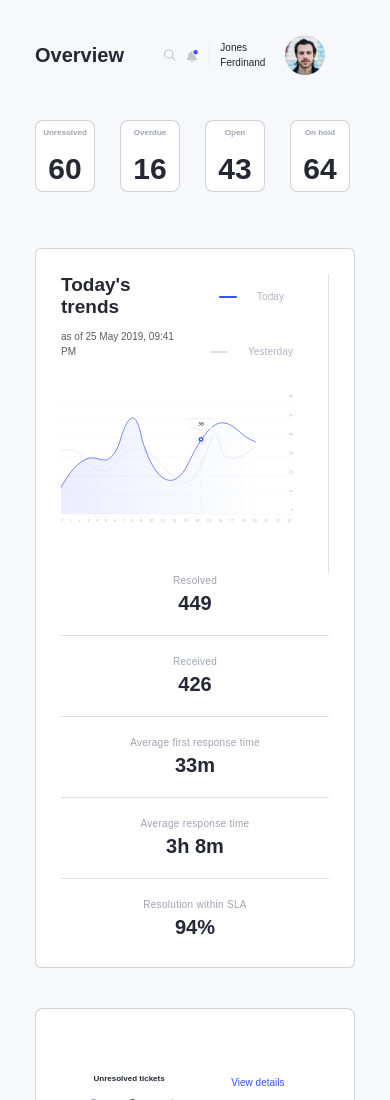
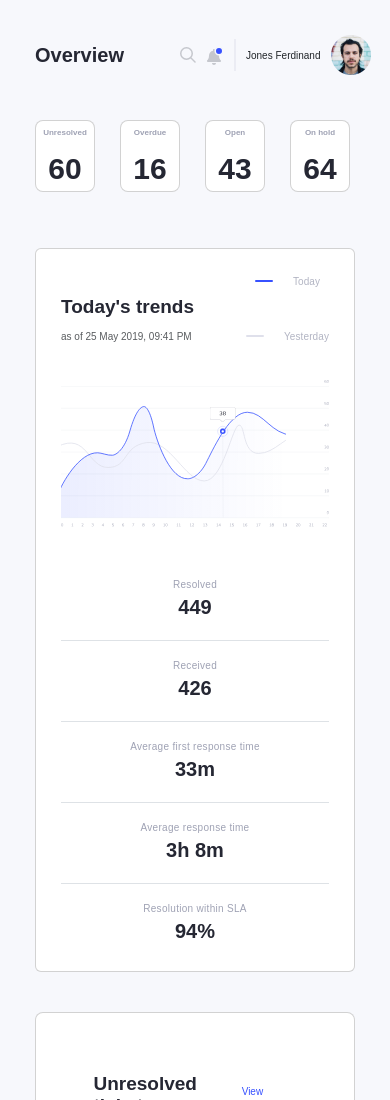
Before and after one commit to lNanami/Assignment_5_Bootsrap, a website: page Public/index.html in a window 390 px wide. Shown: the top 1100 px of the page. Drawn offline with nearby package versions, Linux system fonts and the light colour scheme; a web font is replaced by a local one.

Commit message:
Update-Responsive-Naho

```diff
--- a/src/scss/style.scss
+++ b/src/scss/style.scss
@@ -369,11 +369,11 @@ main {
 
 
       // Hover effect on the create new task list item
-      &:hover {
-        span {
-          color: $blue-color !important;
-        }
-      }
+      // &:hover {
+      //   span {
+      //     // color: $blue-color !important;
+      //   }
+      // }
 
       // hover on svg
       &:hover {
@@ -584,7 +584,7 @@ main {
   .title_D {
     font-size: 18px !important;
   }
-  .card-title {
+  .main-page .row .col-3 .card .card-body .card-title {
     font-size: 8px !important;
   }
   .text-muted {
@@ -606,7 +606,7 @@ main {
     width: auto;
   }
   .header-default {
-    gap: 40px;
+    width: 95% !important;
   }
   .subheader-icons{
     gap: 10px !important;
@@ -631,6 +631,10 @@ main {
   .col-md-4 {
    width: 100%;
   }
+  .col-md-8{
+    border: none !important	;
+    padding: 0 !important;
+  }
   .card-body{
     padding: 7px 5px  0 !important;
   }
```
Also changed, not shown: Public/assets/css/style.css, 1 other file.
